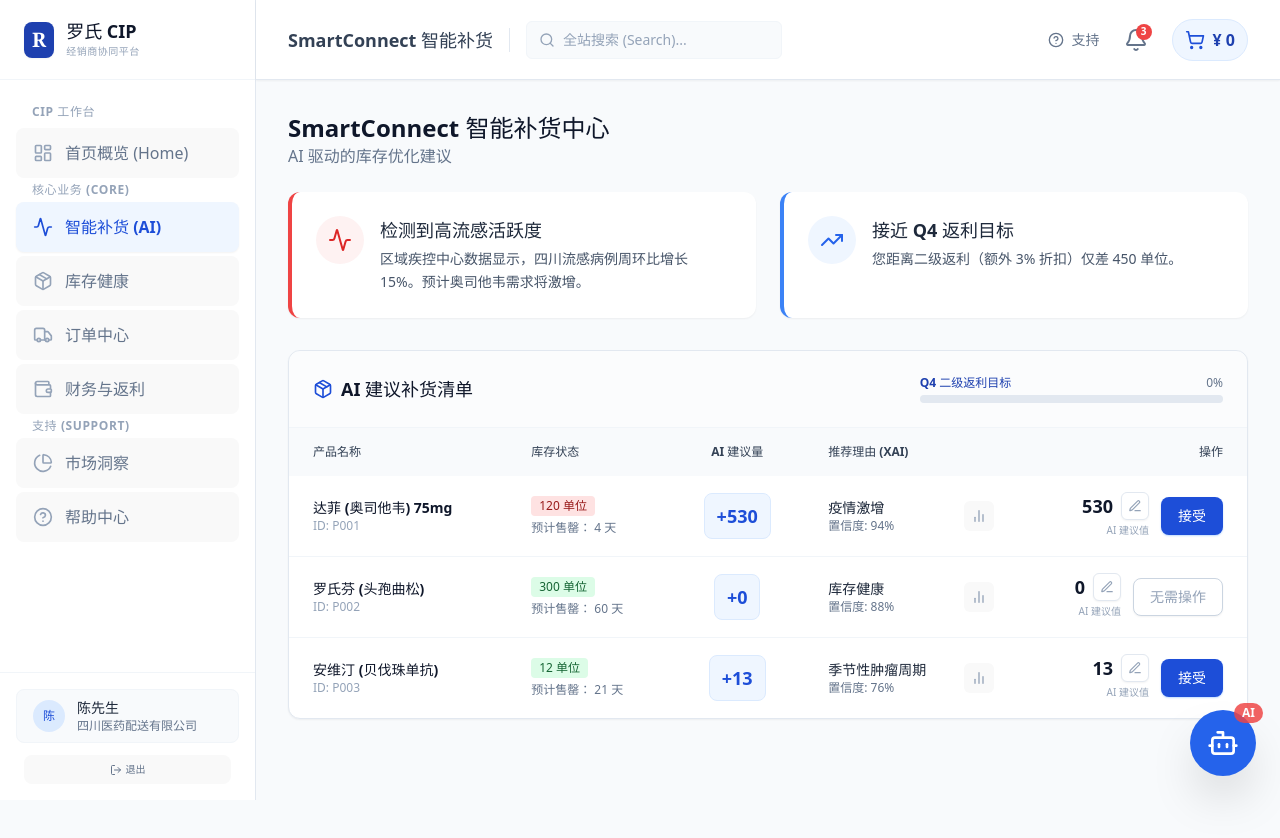
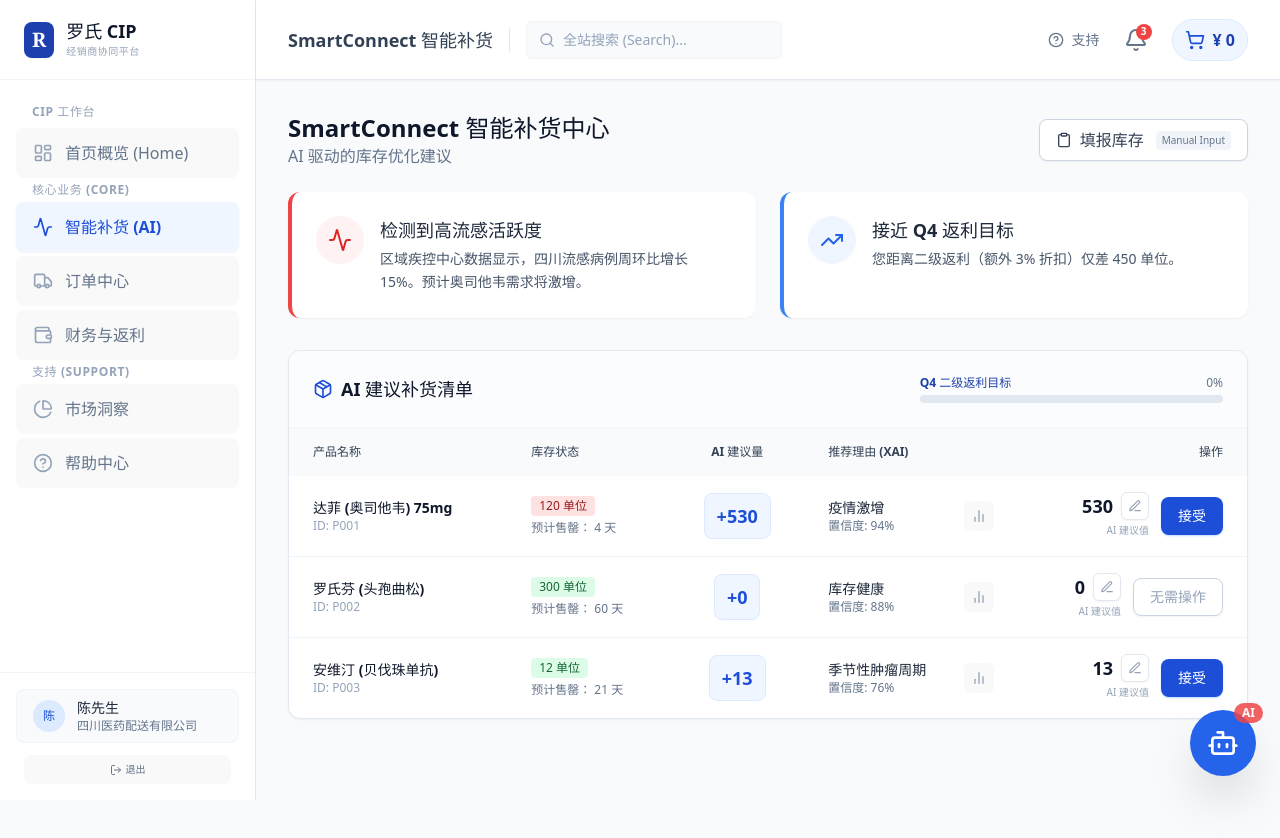
Before and after one commit to bubugugululu/disturbutor-management-system, a React (Vite) app: page / in a window 1280 px wide. Both pictures are taken after a click on the button "智能补货 (AI)". Shown: the top 838 px of the page. Built offline with nearby package versions, Linux system fonts and the light colour scheme.

Commit message:
Update App.tsx
Remove Storage health v1

```diff
--- a/src/App.tsx
+++ b/src/App.tsx
@@ -817,11 +817,14 @@ const HomeView: React.FC<HomeViewProps> = ({ navigateTo }) => {
   );
 };
 
-// --- View Component: Inventory Health ---
+// --- Sub-View: Inventory Health ---
 interface InventoryViewProps {
   toggleStockModal: () => void;
 }
 
+// NOTE: Although the user removed this view from the sidebar,
+// I'm keeping the component definition in case they want to re-enable it or use it elsewhere.
+// It is currently only accessible via direct state manipulation or re-adding the nav item.
 const InventoryView: React.FC<InventoryViewProps> = ({ toggleStockModal }) => (
   <div className="animate-in fade-in slide-in-from-bottom-4 duration-500">
     <div className="mb-8 flex flex-col md:flex-row md:items-center justify-between gap-4">
@@ -1076,6 +1079,7 @@ interface SmartReplenishViewProps {
   cartTotal: number;
   products: Product[];
   navigateTo: (view: string) => void;
+  toggleStockModal: () => void; // Added here
 }
 
 const SmartReplenishView: React.FC<SmartReplenishViewProps> = ({
@@ -1086,7 +1090,8 @@ const SmartReplenishView: React.FC<SmartReplenishViewProps> = ({
   inputQuantities,
   cartTotal,
   products,
-  navigateTo
+  navigateTo,
+  toggleStockModal // Destructure
 }) => {
   const rebateProgress = Math.min((cartTotal / 100000) * 100, 100);
 
@@ -1097,6 +1102,14 @@ const SmartReplenishView: React.FC<SmartReplenishViewProps> = ({
             <h1 className="text-2xl font-bold text-slate-900">SmartConnect 智能补货中心</h1>
             <p className="text-slate-500">AI 驱动的库存优化建议</p>
          </div>
+         <button
+           onClick={toggleStockModal}
+           className="flex items-center gap-2 bg-white border border-slate-300 text-slate-700 px-4 py-2 rounded-lg font-medium shadow-sm hover:bg-slate-50 hover:text-blue-700 transition"
+         >
+           <Clipboard className="h-4 w-4" />
+           填报库存
+           <span className="bg-slate-100 text-slate-500 text-[10px] px-1.5 py-0.5 rounded ml-1">Manual Input</span>
+         </button>
       </div>
 
       <div className="grid grid-cols-1 md:grid-cols-2 gap-6 mb-8">
@@ -1323,12 +1336,11 @@ const App: React.FC = () => {
 
   }, [manualStocks]);
 
-  // CHANGED: Use string type to match input element, then parse internally
-  const handleStockUpdate = (id: string, val: string) => {
-    const parsed = parseInt(val);
+  // CHANGED: Use number type directly as that's what we pass
+  const handleStockUpdate = (id: string, val: number) => {
     setManualStocks(prev => ({
       ...prev,
-      [id]: isNaN(parsed) ? 0 : parsed
+      [id]: val
     }));
   };
 
@@ -1413,7 +1425,6 @@ const App: React.FC = () => {
 
           <div className="text-xs font-bold text-slate-400 uppercase tracking-wider px-4 mb-2 mt-6">核心业务 (Core)</div>
           <NavItem id="replenish" label="智能补货 (AI)" icon={Activity} />
-          <NavItem id="inventory" label="库存健康" icon={Package} />
           <NavItem id="orders" label="订单中心" icon={Truck} />
           <NavItem id="finance" label="财务与返利" icon={Wallet} />
 
@@ -1515,17 +1526,24 @@ const App: React.FC = () => {
               cartTotal={cartTotal}
               products={products}
               navigateTo={setCurrentView}
+              toggleStockModal={() => setIsStockModalOpen(true)}
             />
           )}
 
           {currentView === 'inventory' && (
-             <InventoryView toggleStockModal={() => setIsStockModalOpen(true)} />
+            // REMOVED InventoryView since the user requested to delete it earlier,
+            // but kept the logic. If it needs to be shown, uncomment:
+             <div className="text-center py-20 text-slate-500">
+                <p>Inventory Health Module Moved to Smart Replenish Center</p>
+                <button onClick={() => setCurrentView('replenish')} className="text-blue-600 underline mt-2">Go to Replenish Center</button>
+             </div>
           )}
 
           {currentView === 'orders' && (
              <OrdersView
                 products={products}
                 cart={cart}
+                // Removed addToCart prop here
                 navigateTo={setCurrentView}
                 orders={orders}
                 onSubmitOrder={handleOrderSubmit}
@@ -1646,7 +1664,8 @@ const App: React.FC = () => {
                                      type="number"
                                      className="w-24 border border-slate-300 rounded px-2 py-1 text-right font-bold text-slate-900 focus:ring-2 focus:ring-blue-500 focus:border-blue-500 outline-none"
                                      value={p.stock} // This works because p.stock is derived from manualStocks
-                                     onChange={(e) => handleStockUpdate(p.id, e.target.value)}
+                                     // CHANGED: Parse int here to pass number
+                                     onChange={(e) => handleStockUpdate(p.id, parseInt(e.target.value) || 0)}
                                    />
                                 </div>
                              </td>
```
